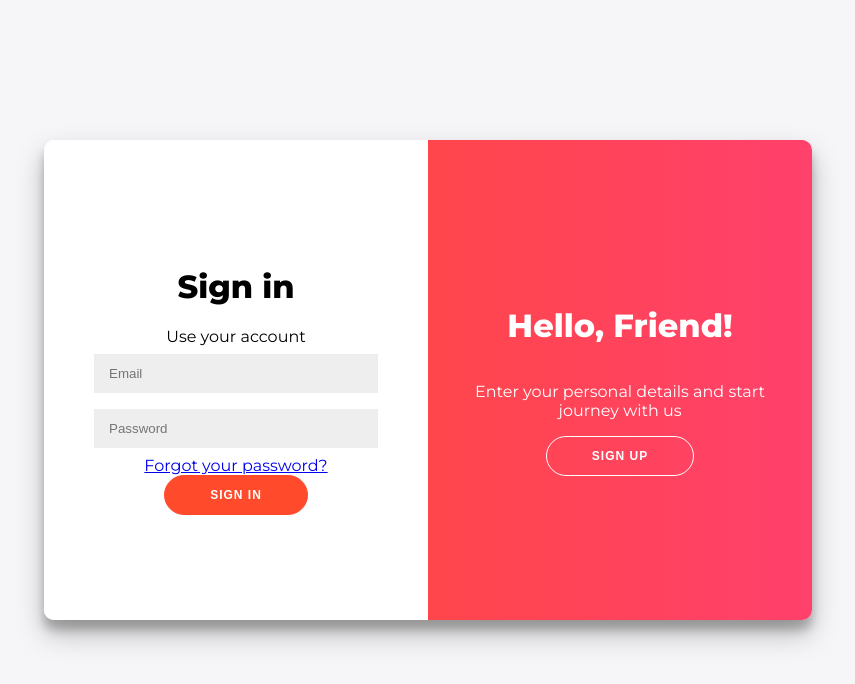
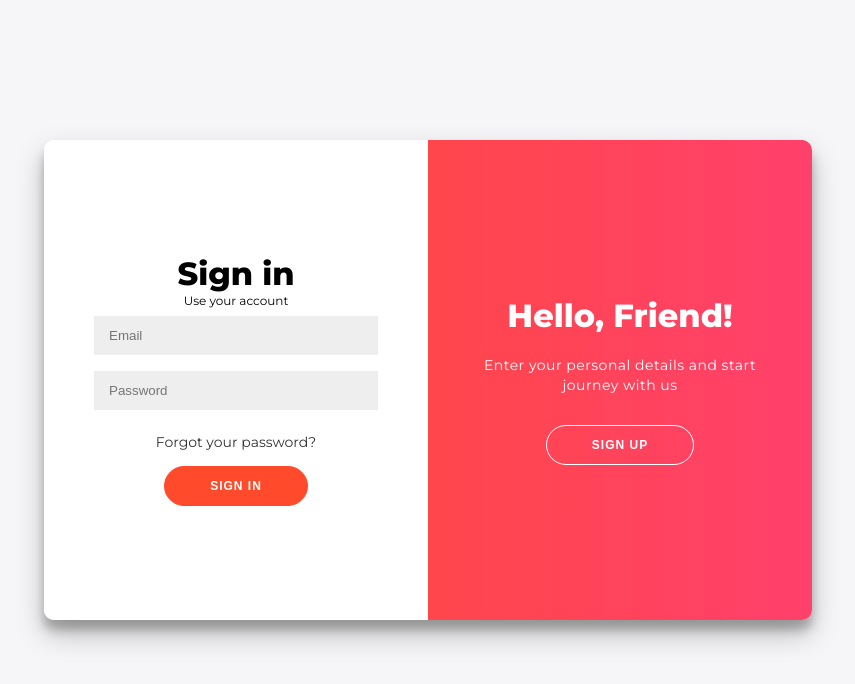
Before and after one commit to DuyBach-DuyBug/game-THVL, a plain HTML site: page 1.html in a window 1280 px wide. Shown: the whole page, without its empty margins (212-1067 px from the left). Drawn offline with Linux system fonts and the light colour scheme.

Commit message:
Add files via upload

```diff
--- a/1.css
+++ b/1.css
@@ -14,12 +14,12 @@ body {
     margin: -20px 0 50px;
 }
 
-#h1 {
+.h1 {
     font-weight: bold;
     margin: 0;
 }
 
-#p {
+.p {
     font-size: 14px;
     font-weight: 100;
     line-height: 20px;
@@ -27,11 +27,11 @@ body {
     margin: 20px 0 30px;
 }
 
-#span {
+.span {
     font-size: 12px;
 }
 
-#a {
+.a {
     color: #333;
     font-size: 14px;
     text-decoration: none;
```
